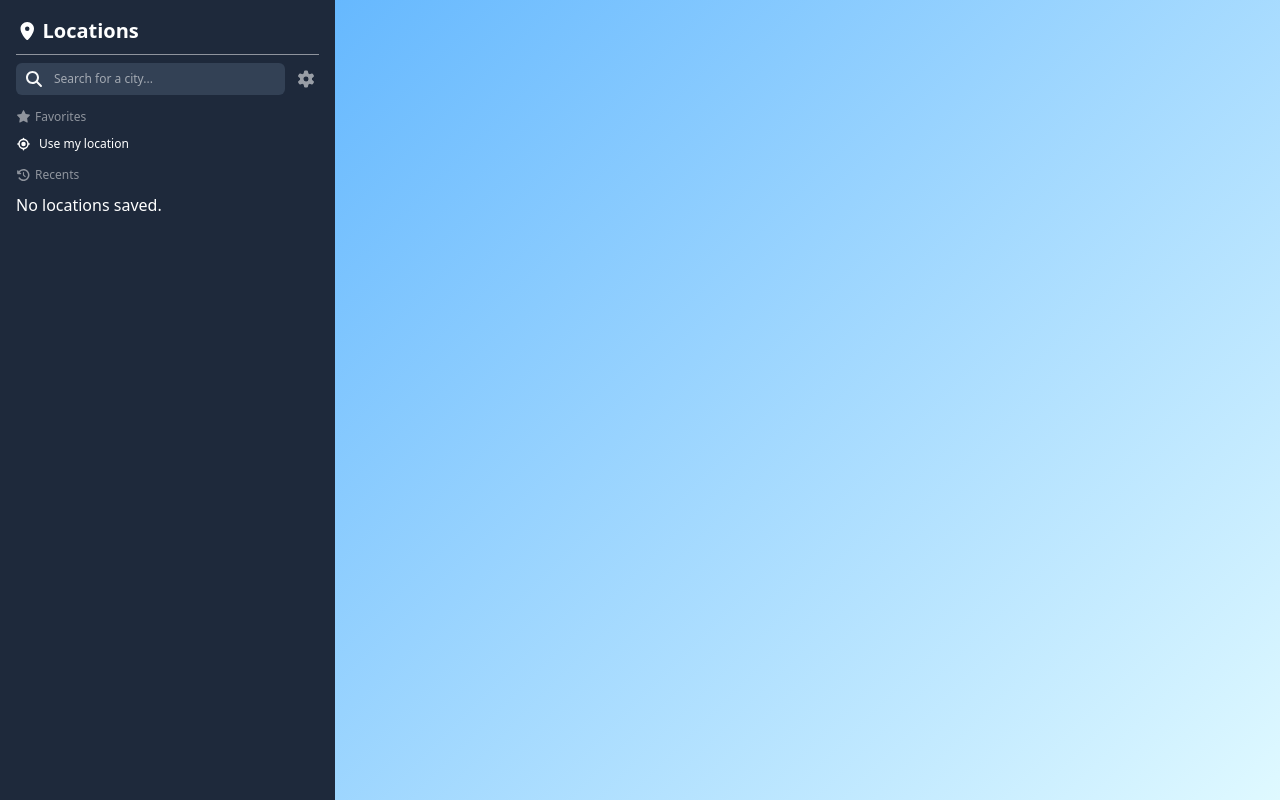
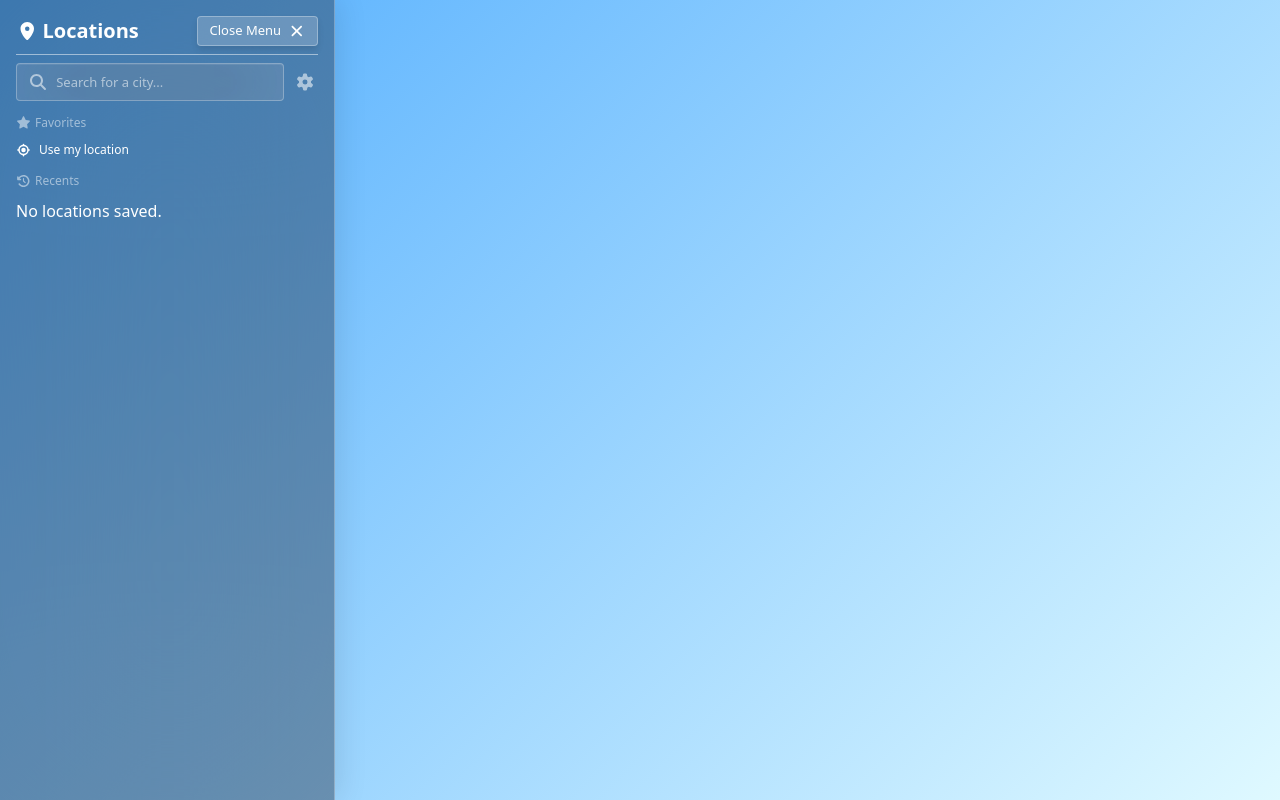
Before and after one commit to builtbymarielle/weather, a React (Vite) app: page / in a window 1280 px wide. Built offline with nearby package versions, Linux system fonts and the light colour scheme; a web font is replaced by a local one; what i18n-iso-countries would draw is missing.

Commit message:
sidebar updates, toggle and glassy look

```diff
--- a/src/App.jsx
+++ b/src/App.jsx
@@ -237,6 +237,13 @@ function App() {
   const isDay = weather?.current?.is_day;
   const bgTheme = getBgTheme(hour24, isDay, styles);
 
+  // Controler for toggling the sidebar open and closed
+  const [isSidebarOpen, setIsSidebarOpen] = useState(true);
+
+  const toggleSidebar = () => {
+    setIsSidebarOpen((prev) => !prev);
+  };
+
   return (
     <div className={`${bgTheme} d-flex vh-100`}>
       <LocationsSideBar
@@ -254,6 +261,8 @@ function App() {
         onChangeTempUnit={handleChangeTempUnit}
         measurementUnit={measurementUnit}
         onChangeMeasurementUnit={handleChangeMeasurementUnit}
+        isSidebarOpen={isSidebarOpen}
+        onToggleSidebar={toggleSidebar}
       />
 
       <main className="w-100 d-flex overflow-hidden">
@@ -382,6 +391,8 @@ function App() {
                 : undefined
             }
             time12={time12}
+            isSidebarOpen={isSidebarOpen}
+            onToggleSidebar={toggleSidebar}
           />
         )}
       </main>
--- a/src/components/Main/MainContent.jsx
+++ b/src/components/Main/MainContent.jsx
@@ -1,4 +1,5 @@
 import Header from "./Header";
+import ToggleSidebar from "../Sidebar/ToggleSidebar";
 import ChartCardsContainer from "./ChartCardsContainer";
 import HourlyForecastContainer from "./HourlyForecastContainer";
 import WeeklyForecastContainer from "./WeeklyForecastContainer";
@@ -11,9 +12,21 @@ export default function MainContent({
   clockTick,
   locationDisplayName,
   time12,
+  isSidebarOpen,
+  onToggleSidebar,
 }) {
   return (
     <div className="container-fluid px-0 py-2 d-flex flex-column w-100 overflow-scroll">
+      {!isSidebarOpen && (
+        <div className="container p-3 pt-2 pb-0 text-start">
+          <ToggleSidebar
+            onToggle={onToggleSidebar}
+            isOpen={isSidebarOpen}
+            placement="main"
+          />
+        </div>
+      )}
+
       <Header
         weather={weather}
         tempUnit={tempUnit}
--- a/src/components/Sidebar/LocationsSideBar.jsx
+++ b/src/components/Sidebar/LocationsSideBar.jsx
@@ -5,6 +5,7 @@
 import SearchBar from "./SearchBar";
 import LocationCard from "./LocationCard";
 import SettingsMenu from "./SettingsMenu";
+import ToggleSidebar from "./ToggleSidebar";
 import { FontAwesomeIcon } from "@fortawesome/react-fontawesome";
 import {
   faLocationDot,
@@ -29,6 +30,8 @@ function LocationsSideBar({
   onChangeTempUnit,
   measurementUnit,
   onChangeMeasurementUnit,
+  isSidebarOpen,
+  onToggleSidebar,
 }) {
   // Button label depending on if the user is getting the location, fetching weather, or in 60s cooldown
   const locationButtonLabel = gettingLocation
@@ -47,7 +50,11 @@ function LocationsSideBar({
     gettingLocation || isCurrentLocationLoading;
 
   return (
-    <aside className={`sidebar ${styles.bgColor} p-3`}>
+    <aside
+      className={`${styles.sidebar} ${isSidebarOpen ? "p-3" : ""} ${
+        !isSidebarOpen ? styles.sidebarClosed : ""
+      }`}
+    >
       <div className="sidebar-header pb-2">
         <div
           className={`${styles.customBrand} sidebar-brand pb-2 mb-2 justify-content-between align-items-center d-flex`}
@@ -56,6 +63,9 @@ function LocationsSideBar({
             <FontAwesomeIcon icon={faLocationDot} className="me-1" />
             <span>Locations</span>
           </div>
+          {isSidebarOpen && (
+            <ToggleSidebar onToggle={onToggleSidebar} isOpen={isSidebarOpen} />
+          )}
         </div>
         <div className="d-flex justify-content-between align-items-center gap-2">
           <SearchBar onSearch={(query) => onSearch(query)} />
--- a/src/components/Sidebar/SearchBar.jsx
+++ b/src/components/Sidebar/SearchBar.jsx
@@ -18,19 +18,20 @@ export default function SearchBar({ onSearch }) {
   };
 
   return (
-    <form onSubmit={handleSubmit} className="rounded shadow-md w-100">
-      <div className={`d-flex ${styles.bgInputDark} rounded`}>
+    <form onSubmit={handleSubmit} className={styles.searchForm}>
+      <div className={styles.searchField}>
         <button
-          className="px-2 py-1 bg-transparent text-light rounded-start border-0"
           type="submit"
+          className={styles.searchIconBtn}
+          aria-label="Search for a city"
         >
-          <FontAwesomeIcon icon={faMagnifyingGlass} className="text-gray-300" />
+          <FontAwesomeIcon icon={faMagnifyingGlass} />
         </button>
         <input
           name="location"
+          type="search"
           placeholder="Search for a city..."
-          id={`${styles.searchInput}`}
-          className="w-100 bg-transparent outline-none"
+          className={styles.searchInput}
           autoComplete="off"
         />
       </div>
--- a/src/components/Sidebar/Sidebar.module.css
+++ b/src/components/Sidebar/Sidebar.module.css
@@ -87,10 +87,6 @@
   opacity: 0.5;
 }
 
-.bgColor {
-  background: var(--bg-ourdark);
-}
-
 .customBrand {
   border-bottom: 1px solid var(--text-white-trans);
 }
@@ -124,24 +120,90 @@
   cursor: not-allowed;
 }
 
-.bgInputDark {
-  background: var(--bg-dark2);
+.searchForm {
+  width: 100%;
+  margin: 0;
 }
 
-#searchInput {
-  color: white;
+.searchField {
+  display: flex;
+  align-items: center;
+  gap: 0.15rem;
+  width: 100%;
+  min-height: 38px;
+  padding: 0 0.4rem 0 0.35rem;
+  border-radius: 4px;
+  border: 1px solid rgba(255, 255, 255, 0.28);
+  background: rgba(255, 255, 255, 0.12);
+  backdrop-filter: blur(40px);
+  -webkit-backdrop-filter: blur(40px);
+  box-shadow: inset 0 1px 0 rgba(255, 255, 255, 0.08);
+  transition:
+    border-color 0.2s ease,
+    background 0.2s ease,
+    box-shadow 0.2s ease;
+}
+
+.searchField:focus-within {
+  border-color: rgba(255, 255, 255, 0.45);
+  background: rgba(255, 255, 255, 0.18);
+  box-shadow:
+    inset 0 1px 0 rgba(255, 255, 255, 0.1),
+    0 0 0 1px rgba(255, 255, 255, 0.12);
+}
+
+.searchIconBtn {
+  flex-shrink: 0;
+  display: flex;
+  align-items: center;
+  justify-content: center;
+  margin: 0;
+  padding: 0.35rem;
   border: none;
   border-radius: 4px;
-  padding: 2px;
-  font-size: 12px;
+  background: transparent;
+  color: var(--text-placeholder);
+  cursor: pointer;
+  transition:
+    color 0.2s ease,
+    background 0.2s ease;
 }
 
-#searchInput::placeholder {
+.searchIconBtn:hover {
+  color: var(--text-white);
+  background: rgba(255, 255, 255, 0.12);
+}
+
+.searchIconBtn:focus-visible {
+  outline: 2px solid var(--blue);
+  outline-offset: 1px;
+}
+
+.searchInput {
+  flex: 1;
+  min-width: 0;
+  margin: 0;
+  padding: 0.45rem 0.25rem 0.45rem 0;
+  border: none;
+  background: transparent;
+  color: #fff;
+  font-family: inherit;
+  font-size: 13px;
+  line-height: 1.3;
+  box-shadow: none;
+}
+
+.searchInput::placeholder {
   color: var(--text-placeholder);
 }
 
-#searchInput:focus {
+.searchInput:focus {
   outline: none;
+}
+
+.searchInput::-webkit-search-cancel-button {
+  -webkit-appearance: none;
+  appearance: none;
 }
 .settingsBtn {
   background-color: transparent;
@@ -212,3 +274,91 @@
 .customDropdownItem.active svg {
   color: #4facfe;
 }
+
+.sidebar {
+  box-sizing: border-box;
+  min-width: 335px;
+  width: 335px;
+  max-width: 100%;
+  flex-shrink: 0;
+  overflow-x: hidden;
+  overflow-y: auto;
+  background: rgba(30, 41, 59, 0.4);
+  backdrop-filter: blur(100px);
+  -webkit-backdrop-filter: blur(100px);
+  border-right: 1px solid rgba(255, 255, 255, 0.28);
+  box-shadow: 4px 0 28px rgba(0, 0, 0, 0.1);
+  transition:
+    min-width 0.3s ease,
+    width 0.3s ease,
+    opacity 0.25s ease;
+}
+
+.sidebarClosed {
+  min-width: 0;
+  width: 0;
+  padding: 0;
+  opacity: 0;
+  pointer-events: none;
+  overflow: hidden;
+}
+
+.sidebarHandle {
+  position: fixed;
+  left: 0;
+  top: 50%;
+  width: 20px;
+  height: 60px;
+  cursor: pointer;
+}
+
+.toggleBtn {
+  box-sizing: border-box;
+  display: inline-flex;
+  align-items: center;
+  justify-content: center;
+  gap: 0.4rem;
+  margin: 0;
+  padding: 0.4rem 0.75rem;
+  font-family: inherit;
+  font-size: 13px;
+  font-weight: 500;
+  line-height: 1.2;
+  color: #fff;
+  cursor: pointer;
+  border-radius: 4px;
+  border: 1px solid rgba(255, 255, 255, 0.3);
+  background: rgba(255, 255, 255, 0.2);
+  backdrop-filter: blur(100px);
+  -webkit-backdrop-filter: blur(100px);
+  box-shadow: 0 4px 6px rgba(0, 0, 0, 0.1);
+  transition:
+    background 0.2s ease,
+    border-color 0.2s ease,
+    box-shadow 0.2s ease;
+}
+
+.toggleBtn:hover {
+  background: rgba(255, 255, 255, 0.28);
+  border-color: rgba(255, 255, 255, 0.45);
+  box-shadow: 0 4px 12px rgba(0, 0, 0, 0.12);
+}
+
+.toggleBtn:focus-visible {
+  outline: 2px solid var(--blue);
+  outline-offset: 2px;
+}
+
+.toggleBtn svg {
+  font-size: 14px;
+  flex-shrink: 0;
+}
+
+.toggleBtnMain {
+  background: rgba(255, 255, 255, 0.22);
+  text-shadow: 0 1px 2px rgba(0, 0, 0, 0.18);
+}
+
+.toggleBtnMain:hover {
+  background: rgba(255, 255, 255, 0.32);
+}
--- /dev/null
+++ b/src/components/Sidebar/ToggleSidebar.jsx
@@ -0,0 +1,22 @@
+import { FontAwesomeIcon } from "@fortawesome/react-fontawesome";
+import { faBars, faXmark } from "@fortawesome/free-solid-svg-icons";
+import styles from "./Sidebar.module.css";
+
+/** placement: "sidebar" (dark panel) | "main" (gradient main area) */
+export default function ToggleSidebar({
+  onToggle,
+  isOpen,
+  placement = "sidebar",
+}) {
+  const mainClass = placement === "main" ? styles.toggleBtnMain : "";
+  return (
+    <button
+      type="button"
+      className={`${styles.toggleBtn} ${mainClass}`.trim()}
+      onClick={onToggle}
+    >
+      {isOpen ? "Close Menu" : "Open Menu"}
+      <FontAwesomeIcon icon={isOpen ? faXmark : faBars} aria-hidden />
+    </button>
+  );
+}
--- a/src/styles/index.css
+++ b/src/styles/index.css
@@ -34,8 +34,3 @@ button {
   margin-left: 8px;
   cursor: pointer;
 }
-
-aside {
-  min-width: 335px;
-  overflow: scroll;
-}
```
